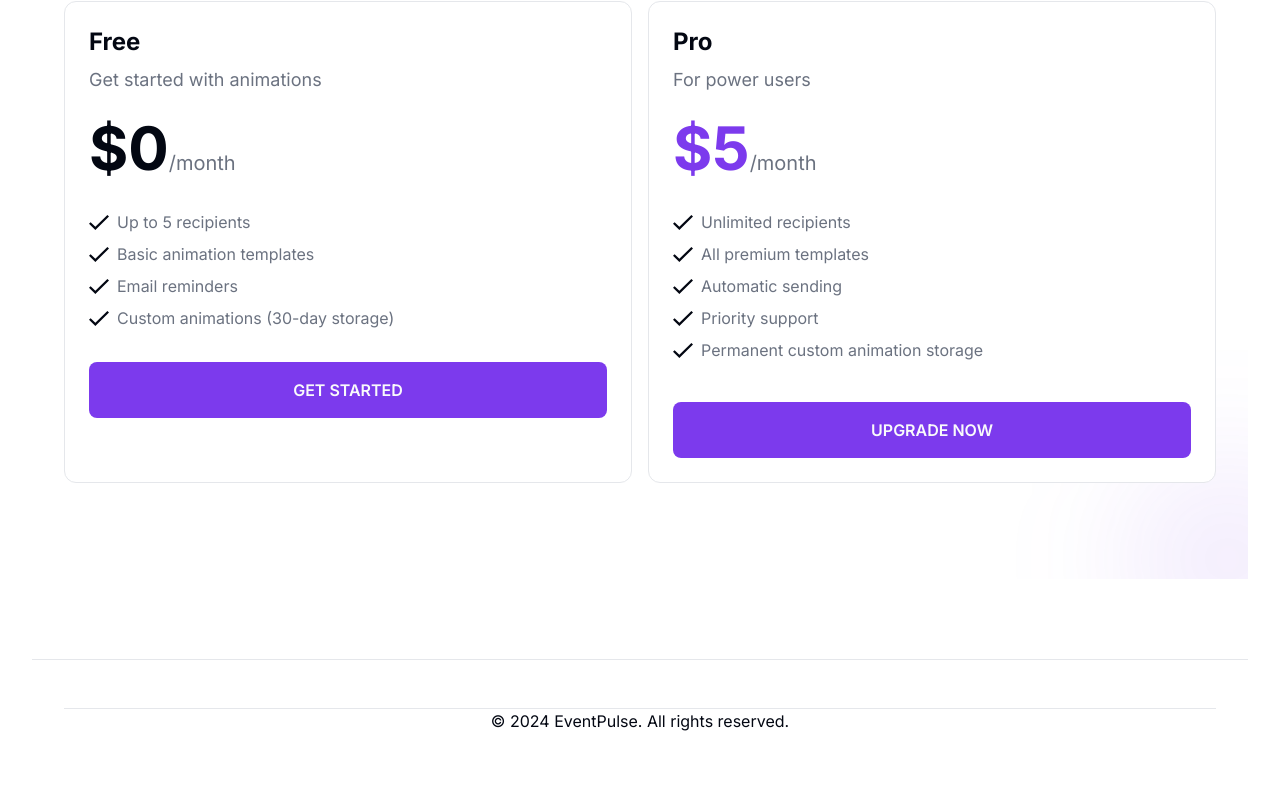
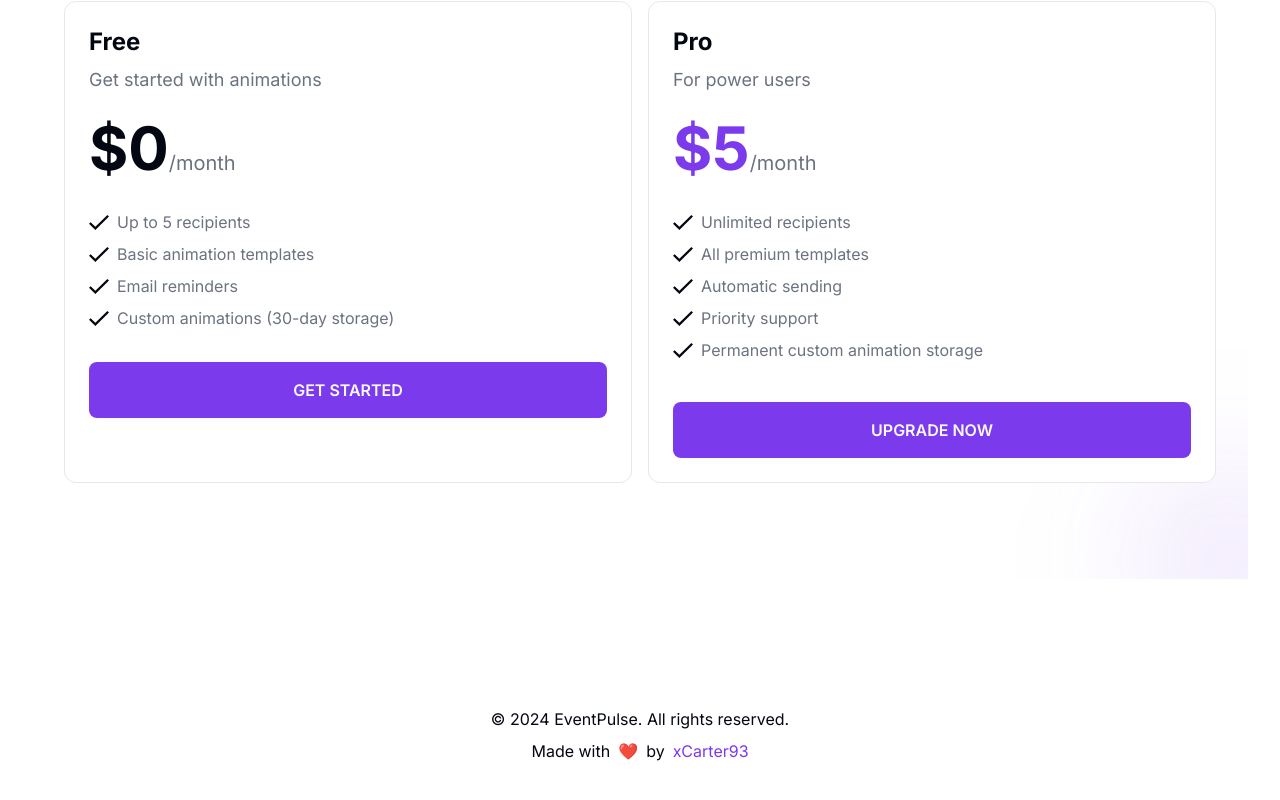
Before and after one commit to xCarter93/nextjs-eventpulse, a Next.js app: page / in a window 1280 px wide. Shown: the part 1322-2122 px from the top of the page. Built offline with nearby package versions, Linux system fonts and the light colour scheme; no server answers.

Commit message:
updated home page, calendar component, static assets

```diff
--- a/src/app/page.tsx
+++ b/src/app/page.tsx
@@ -73,10 +73,25 @@ export default function LandingPage() {
 			<SlidePricing />
 
 			{/* Footer */}
-			<footer className="border-t border-border">
+			<footer>
 				<div className="max-w-7xl mx-auto px-4 sm:px-6 lg:px-8 py-12">
-					<div className="flex flex-col items-center border-t border-border">
+					<div className="flex flex-col items-center space-y-2">
 						<p>© 2024 EventPulse. All rights reserved.</p>
+						<p className="flex items-center gap-2">
+							Made with{" "}
+							<span className="inline-block animate-[pulse_1.5s_ease-in-out_infinite] text-red-500">
+								❤️
+							</span>{" "}
+							by{" "}
+							<Link
+								href="https://github.com/xCarter93"
+								target="_blank"
+								rel="noopener noreferrer"
+								className="text-primary hover:underline"
+							>
+								xCarter93
+							</Link>
+						</p>
 					</div>
 				</div>
 			</footer>
--- a/src/components/dashboard/Calendar.tsx
+++ b/src/components/dashboard/Calendar.tsx
@@ -114,15 +114,15 @@ export function Calendar() {
 	];
 
 	const navigateMonth = (direction: "prev" | "next") => {
-		setCurrentDate((prev) => {
-			const newDate = new Date(prev);
-			if (direction === "prev") {
-				newDate.setMonth(prev.getMonth() - 1);
-			} else {
-				newDate.setMonth(prev.getMonth() + 1);
-			}
-			return newDate;
-		});
+		setCurrentDate(
+			new Date(
+				currentDate.getFullYear(),
+				direction === "prev"
+					? currentDate.getMonth() - 1
+					: currentDate.getMonth() + 1,
+				1
+			)
+		);
 	};
 
 	const handleDayClick = (day: number) => {
--- a/src/components/layout/navbar.tsx
+++ b/src/components/layout/navbar.tsx
@@ -57,8 +57,8 @@ export function Navbar() {
 						<Image
 							src="/EventPulse Logo-Photoroom.png"
 							alt="EventPulse Logo"
-							width={56}
-							height={56}
+							width={45}
+							height={45}
 							className="h-14 w-14"
 						/>
 						<span className="font-bold hidden lg:inline">EventPulse</span>
```
